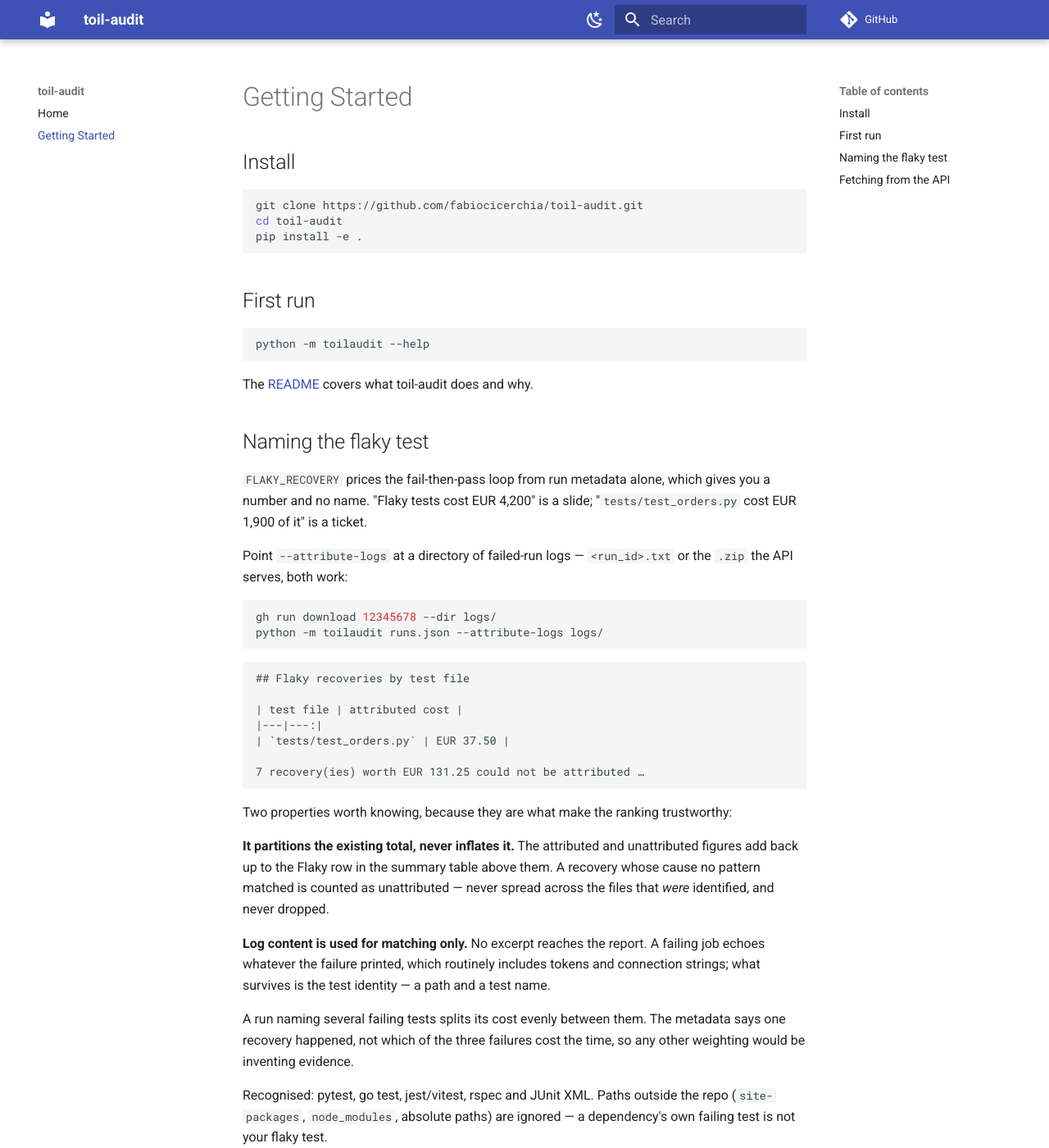
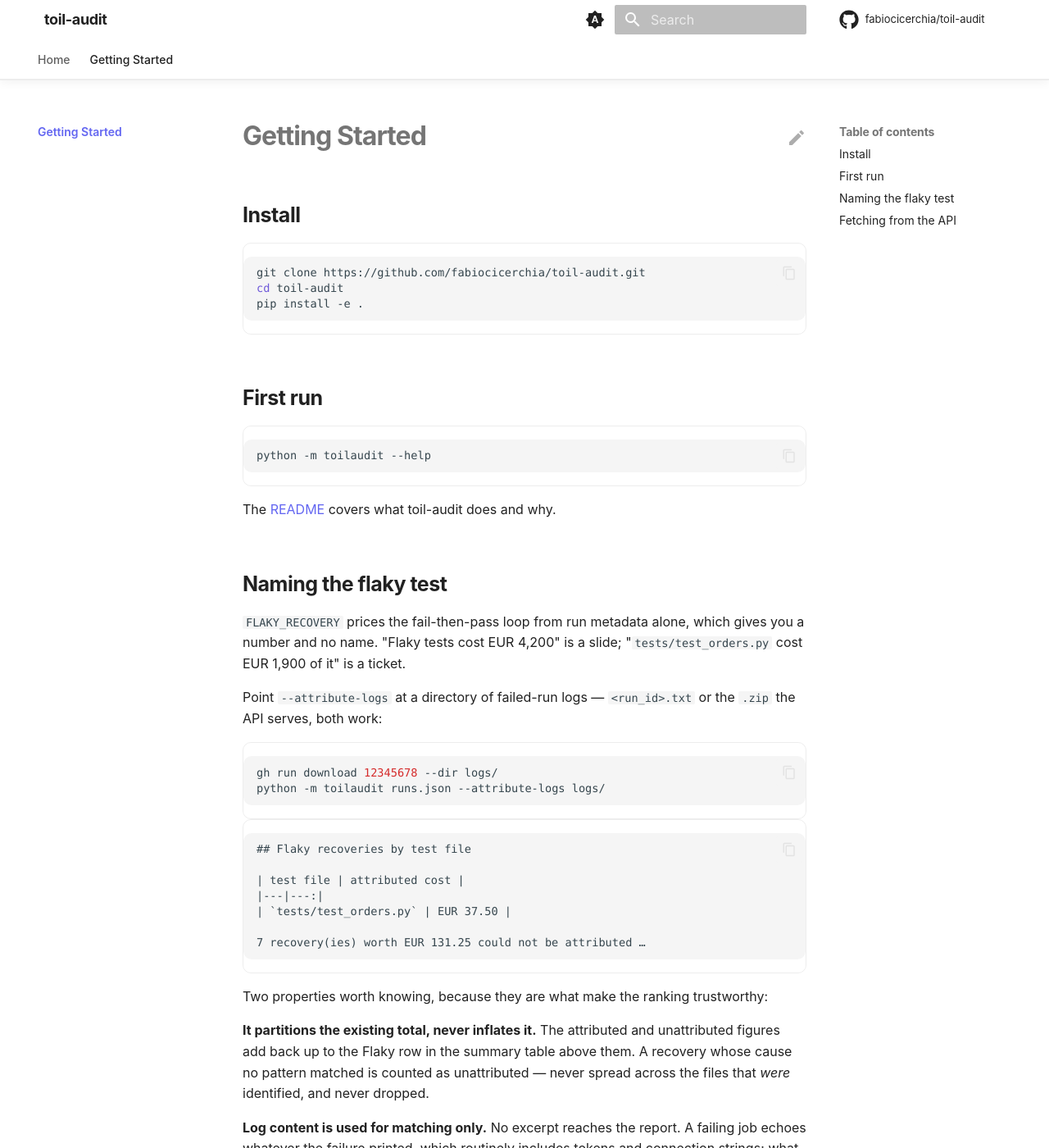
Before and after one commit to fabiocicerchia/toil-audit, an MkDocs documentation site: the page built from docs/getting-started.md, in a window 1280 px wide and 1400 px high. Shown: the whole window at 82% size. Built offline with MkDocs 1.6.1 and Material for MkDocs 9.7.7, drawn with Linux system fonts in a browser that asks for light colours; comment, search, counter and statistics services are not loaded; some of the changed text lies outside the part shown.

Commit message:
feat(docs): build the docs site in Actions and drop Read the Docs (#29)
* feat(docs): build the docs site in Actions and drop Read the Docs

This repo's mkdocs.yml has never been rendered: Pages serves main/docs as
a folder, so the site is docs/index.html plus raw markdown, and the doc
pages come back as text/markdown rather than a rendered site.

docs.yml builds it with `mkdocs build --strict` on the pinned toolchain and
deploys the artifact to Pages. The splash is copied to the artifact root,
where the repo homepage and README badges already point, and the rendered
site publishes under /docs/ — so no existing URL breaks.

mkdocs.yml takes the shared Material template but keeps this repo's own nav.
docs/requirements.txt pins the toolchain, git-revision-date-localized
included: the config loads it and the strict build aborts without it.
check-yaml skips mkdocs.yml, whose Material tags safe_load cannot parse.

The strict build also found links the raw-markdown site was hiding:
../README.md was never a valid relative target (the README is not inside
docs/), and several links pointed at files outside the docs tree. Fixed
in: docs/getting-started.md.

Co-Authored-By: Claude Opus 5 (1M context) <noreply@anthropic.com>
Claude-Session: https://claude.ai/code/session_01F5By8zzZMak7tqZGraixSJ

* feat(docs): link the splash to the rendered site and its palette

The splash predates /docs/ existing: it defined its own --accent pair next to
a second copy in docs/stylesheets/extra.css, and sent "Full docs" to the
GitHub README because there was no rendered site to send it to.

docs/index.html now links docs/stylesheets/extra.css — the path is relative to
the deployed layout, splash at / and docs at /docs/ — so the stylesheet holds
the only copy of the palette and the two cannot drift. This repo's cluster
pair moved there from the splash. "Full docs" points at docs/.

Material substitutes a generic book icon when theme.logo is unset, which it is
here, so the stand-in is hidden rather than shipped as the brand. The
mkdocs.yml comments describing the Read the Docs build are gone with the build
itself, and site/ is ignored so a local `mkdocs build` leaves nothing behind.

Co-Authored-By: Claude Opus 5 (1M context) <noreply@anthropic.com>
Claude-Session: https://claude.ai/code/session_011KGz6YbUgryVge5dg7dxXd

---------

Co-authored-by: Claude Opus 5 (1M context) <noreply@anthropic.com>

````diff
--- a/.pre-commit-config.yaml
+++ b/.pre-commit-config.yaml
@@ -22,7 +22,7 @@ repos:
         # templates rather than YAML — the parser cannot read either as-is. The
         # exclude is path-relative so it catches chart/ and charts/<name>/ alike.
         args: [--allow-multiple-documents]
-        exclude: (^|/)templates/
+        exclude: (^|/)templates/|^mkdocs\.yml$
       - id: check-json
       - id: check-toml
       # Python only (types: [python]) — a no-op in a repo with no .py files, so
--- a/docs/getting-started.md
+++ b/docs/getting-started.md
@@ -14,7 +14,7 @@ pip install -e .
 python -m toilaudit --help
 ```
 
-The [README](../README.md) covers what toil-audit does and why.
+The [README](README.md) covers what toil-audit does and why.
 
 ## Naming the flaky test
 
--- /dev/null
+++ b/docs/stylesheets/extra.css
@@ -0,0 +1,240 @@
+/*
+ * toil-audit — premium documentation theme for MkDocs Material.
+ * System typography, gradient accents, soft depth, icon-driven feature cards.
+ * Nothing here loads over the network: no CDN, no web font, no analytics.
+ *
+ * ── The one thing you change ──────────────────────────────────────────────
+ * The accent pair below, and nothing else. It is the only copy of the palette:
+ * docs/index.html links this file, so the splash and the rendered docs cannot
+ * drift apart. Pick the colour of the cluster the project belongs to so they
+ * read as one family — don't pick from taste:
+ *
+ *   platform / Kubernetes    #38bdf8  #3b82f6   (blue)
+ *   security / supply chain  #fb923c  #ef4444   (orange-red)
+ *   CLI utilities            #22d3ee  #6366f1   (cyan-indigo)   ← default
+ *   GreenOps                 #34d399  #059669   (green)
+ *
+ * A project may take its own pair when the colour carries meaning (gandalf is
+ * purple, dark-canary amber, offline teal).
+ */
+
+:root {
+  /* The palette, read by both the docs and the splash. The roles below split
+     them for legibility: --accent-2 carries chrome and links, where the
+     contrast is against white, --accent is the interactive one, and the hero
+     and buttons blend the two. */
+  --accent: #22d3ee;
+  --accent-2: #6366f1;
+
+  --md-primary-fg-color: var(--accent-2);
+  --md-primary-fg-color--light: var(--accent-2);
+  --md-primary-fg-color--dark: var(--accent-2);
+  --md-accent-fg-color: var(--accent);
+
+  /* System stack — matches docs/index.html and needs no download. */
+  --md-text-font-family: -apple-system, BlinkMacSystemFont, "Segoe UI", Roboto,
+    Helvetica, Arial, sans-serif;
+  --md-code-font-family: ui-monospace, SFMono-Regular, "SF Mono", Menlo, Monaco,
+    Consolas, "Liberation Mono", monospace;
+}
+
+/* Keep the header/links legible on the custom primary in both schemes. */
+[data-md-color-primary="custom"] {
+  --md-primary-bg-color: #ffffff;
+  --md-typeset-a-color: var(--accent-2); /* indigo — readable on white */
+}
+[data-md-color-scheme="slate"] {
+  --md-typeset-a-color: var(--accent); /* cyan — readable on the dark ground */
+  --md-default-bg-color: #0b0f1a;
+  --md-default-bg-color--light: #0d1220;
+}
+[data-md-color-scheme="slate"] .md-header,
+[data-md-color-scheme="slate"] .md-tabs {
+  background-color: #0b0f1a;
+}
+
+/* === Header: translucent, blurred, hairline divider ====================== */
+
+.md-header {
+  background-color: var(--md-default-bg-color);
+  color: var(--md-default-fg-color);
+  box-shadow: none;
+  border-bottom: 1px solid var(--md-default-fg-color--lightest);
+  backdrop-filter: saturate(180%) blur(20px);
+  -webkit-backdrop-filter: saturate(180%) blur(20px);
+}
+.md-header[data-md-state="shadow"],
+.md-header--shadow {
+  box-shadow: 0 2px 12px rgba(0, 0, 0, 0.06);
+}
+.md-header__title {
+  font-weight: 700;
+  letter-spacing: -0.02em;
+}
+.md-tabs {
+  background-color: var(--md-default-bg-color);
+  color: var(--md-default-fg-color);
+  border-bottom: 1px solid var(--md-default-fg-color--lightest);
+}
+.md-tabs__link {
+  opacity: 0.72;
+  font-weight: 500;
+}
+.md-tabs__link:hover,
+.md-tabs__link--active {
+  opacity: 1;
+}
+
+/* === Typography ========================================================== */
+
+.md-typeset {
+  font-feature-settings: "kern", "liga";
+}
+.md-typeset h1 {
+  font-weight: 700;
+  letter-spacing: -0.03em;
+  line-height: 1.15;
+}
+.md-typeset h2 {
+  font-weight: 650;
+  letter-spacing: -0.02em;
+  margin-top: 2.4em;
+}
+.md-typeset h3 {
+  font-weight: 600;
+  letter-spacing: -0.01em;
+}
+
+/* Rounded, bordered code blocks — softer than the default flush edges. */
+.md-typeset pre > code,
+.md-typeset .highlight > pre {
+  border-radius: 10px;
+}
+.md-typeset .highlight {
+  border-radius: 10px;
+  border: 1px solid var(--md-default-fg-color--lightest);
+}
+
+/* Tables read as cards and scroll on narrow screens instead of clipping. */
+.md-typeset table:not([class]) {
+  border-radius: 10px;
+  border: 1px solid var(--md-default-fg-color--lightest);
+  overflow: hidden;
+  font-size: 0.78rem;
+}
+.md-typeset table:not([class]) th {
+  font-weight: 600;
+  text-transform: uppercase;
+  letter-spacing: 0.04em;
+  font-size: 0.68rem;
+}
+
+/* === Buttons ============================================================= */
+
+.md-typeset .md-button {
+  border-radius: 980px;
+  font-weight: 600;
+  padding: 0.5em 1.4em;
+  transition: transform 0.25s cubic-bezier(0.25, 0.1, 0.25, 1),
+    box-shadow 0.25s ease;
+}
+.md-typeset .md-button--primary {
+  background: linear-gradient(135deg, var(--accent), var(--accent-2));
+  border: none;
+  color: #fff;
+}
+.md-typeset .md-button:hover {
+  transform: translateY(-1px) scale(1.02);
+  box-shadow: 0 6px 24px rgba(99, 102, 241, 0.3);
+}
+
+/* === Home hero =========================================================== */
+/* Rendered from a <div class="hero"> block in docs/README.md. */
+
+.md-typeset .hero {
+  text-align: center;
+  padding: 3.5rem 1rem 1rem;
+}
+.md-typeset .hero h1 {
+  font-size: 3rem;
+  margin: 0 0 0.4rem;
+  background: linear-gradient(135deg, var(--accent), var(--accent-2));
+  -webkit-background-clip: text;
+  background-clip: text;
+  -webkit-text-fill-color: transparent;
+  color: transparent;
+}
+.md-typeset .hero .hero-tagline {
+  font-size: 1.3rem;
+  font-weight: 500;
+  color: var(--md-default-fg-color--light);
+  max-width: 42rem;
+  margin: 0 auto 1.6rem;
+  line-height: 1.4;
+}
+.md-typeset .hero .md-button + .md-button {
+  margin-left: 0.5rem;
+}
+
+/* === Feature cards ======================================================= */
+/* Material's `<div class="grid cards">` list syntax, given depth + hover. */
+
+.md-typeset .grid.cards > ul > li,
+.md-typeset .grid > .card {
+  border-radius: 16px;
+  border: 1px solid var(--md-default-fg-color--lightest);
+  padding: 1.4rem;
+  transition: transform 0.3s cubic-bezier(0.25, 0.1, 0.25, 1),
+    box-shadow 0.3s ease, border-color 0.3s ease;
+}
+.md-typeset .grid.cards > ul > li:hover,
+.md-typeset .grid > .card:hover {
+  transform: translateY(-3px);
+  border-color: color-mix(in srgb, var(--accent) 40%, transparent);
+  box-shadow: 0 10px 34px rgba(0, 0, 0, 0.08);
+}
+[data-md-color-scheme="slate"] .md-typeset .grid.cards > ul > li:hover {
+  box-shadow: 0 10px 34px rgba(0, 0, 0, 0.5);
+}
+.md-typeset .grid.cards > ul > li > hr {
+  margin: 0.8rem 0;
+}
+.md-typeset .grid.cards .twemoji,
+.md-typeset .grid.cards svg {
+  color: var(--accent);
+}
+
+/* === Sidebar / nav ======================================================= */
+
+.md-nav__title {
+  font-weight: 700;
+  letter-spacing: -0.01em;
+}
+.md-nav__link--active {
+  font-weight: 600;
+}
+
+/* === Footer ============================================================== */
+
+.md-footer-meta {
+  background-color: var(--md-default-bg-color);
+  border-top: 1px solid var(--md-default-fg-color--lightest);
+}
+.md-footer-meta .md-footer-copyright,
+.md-footer-meta .md-footer__link {
+  color: var(--md-default-fg-color--light);
+}
+
+html {
+  scroll-behavior: smooth;
+}
+
+/* === Logo ================================================================ */
+/* Material substitutes a generic book icon when `theme.logo` is unset. This
+   repo has no logo, so hide the stand-in rather than ship someone else's glyph
+   as the brand. Delete this block when a real logo lands in mkdocs.yml. */
+
+.md-header__button.md-logo,
+.md-nav__title .md-nav__button.md-logo {
+  display: none;
+}
--- a/mkdocs.yml
+++ b/mkdocs.yml
@@ -1,20 +1,129 @@
+# toil-audit docs — MkDocs Material, styled to feel like a product site
+# (premium hero, feature cards, nav tabs, dark/light, local search, edit links)
+# while staying on the portfolio's standard tooling. See docs/stylesheets/extra.css
+# for the look; the accent palette lives there and is the only thing you swap.
 site_name: toil-audit
 site_description: Quantifies the cost of manual CI/CD pipeline babysitting, in euros.
+site_url: https://fabiocicerchia.github.io/toil-audit/docs/
 repo_url: https://github.com/fabiocicerchia/toil-audit
+repo_name: fabiocicerchia/toil-audit
+edit_uri: edit/main/docs/
+copyright: Copyright &copy; 2026 Fabio Cicerchia
 docs_dir: docs
+
+# docs/index.html is the standalone GitHub Pages splash, not a docs page. Keep
+# it out of the MkDocs render so the site home (README.md) maps to index.html
+# without a collision. GitHub Pages serves the raw file at the site root.
+exclude_docs: |
+  index.html
+  requirements.txt
 
 theme:
   name: material
+  # No web fonts: these docs avoid external requests (privacy, offline docs,
+  # reproducible builds). A system font stack is set in extra.css instead.
+  font: false
+  language: en
   palette:
-    - scheme: default
-      toggle: { icon: material/weather-night, name: Dark mode }
-    - scheme: slate
-      toggle: { icon: material/weather-sunny, name: Light mode }
+    # Follows the OS by default, with a manual toggle. `primary`/`accent: custom`
+    # hand the colours to extra.css so both schemes share one palette.
+    - media: "(prefers-color-scheme)"
+      primary: custom
+      accent: custom
+      toggle:
+        icon: material/brightness-auto
+        name: Switch to light mode
+    - media: "(prefers-color-scheme: light)"
+      scheme: default
+      primary: custom
+      accent: custom
+      toggle:
+        icon: material/weather-night
+        name: Switch to dark mode
+    - media: "(prefers-color-scheme: dark)"
+      scheme: slate
+      primary: custom
+      accent: custom
+      toggle:
+        icon: material/weather-sunny
+        name: Switch to system preference
+  features:
+    - navigation.tabs
+    - navigation.tabs.sticky
+    - navigation.sections
+    - navigation.top
+    - navigation.tracking
+    - navigation.indexes
+    - toc.follow
+    - search.suggest
+    - search.highlight
+    - search.share
+    - content.code.copy
+    - content.code.annotate
+    - content.action.edit
+    - content.tooltips
+  icon:
+    repo: fontawesome/brands/github
+    edit: material/pencil
 
+extra_css:
+  - stylesheets/extra.css
+
+extra:
+  # `generator: false` drops the "Made with Material for MkDocs" line; keep it
+  # if you'd rather credit the theme.
+  generator: false
+  social:
+    - icon: fontawesome/brands/github
+      link: https://github.com/fabiocicerchia/toil-audit
+
+# Only the search plugin ships with MkDocs itself. Anything else (social cards,
+# minify, git-revision-date) is a pip add — wire it into docs/requirements.txt
+# too, or `mkdocs build --strict` aborts on the missing plugin.
+plugins:
+  - search
+  - git-revision-date-localized:
+      enable_creation_date: true
+      # Fall back to the build date rather than failing when a file has no
+      # history yet — a new page, or a clone the workflow shallowed.
+      fallback_to_build_date: true
+      type: date
+  # Note: Material's `social` plugin is deliberately NOT enabled — it downloads
+  # a font from fonts.google.com at build time, which breaks this repo's
+  # no-external-requests / reproducible-build stance. Add Open Graph images by
+  # hand if you want them.
+
+markdown_extensions:
+  - abbr
+  - admonition
+  - attr_list
+  - def_list
+  - footnotes
+  - md_in_html
+  - tables
+  - toc:
+      permalink: true
+  - pymdownx.details
+  - pymdownx.superfences
+  - pymdownx.highlight:
+      anchor_linenums: true
+      line_spans: __span
+      pygments_lang_class: true
+  - pymdownx.inlinehilite
+  - pymdownx.snippets:
+      # `.` is the repo root (where mkdocs runs), so docs/changelog.md can embed
+      # the root CHANGELOG.md with `--8<-- "CHANGELOG.md"`.
+      base_path: ["."]
+      check_paths: true
+  - pymdownx.tabbed:
+      alternate_style: true
+  - pymdownx.tasklist:
+      custom_checkbox: true
+  - pymdownx.emoji:
+      emoji_index: !!python/name:material.extensions.emoji.twemoji
+      emoji_generator: !!python/name:material.extensions.emoji.to_svg
+
+# Top-level entries become tabs (theme feature navigation.tabs).
 nav:
   - Home: README.md
   - Getting Started: getting-started.md
-
-markdown_extensions:
-  - admonition
-  - pymdownx.superfences
````
Also changed, not shown: docs/index.html (+9 -6 lines), docs/requirements.txt (added, +10 -0 lines), 1 other file.
